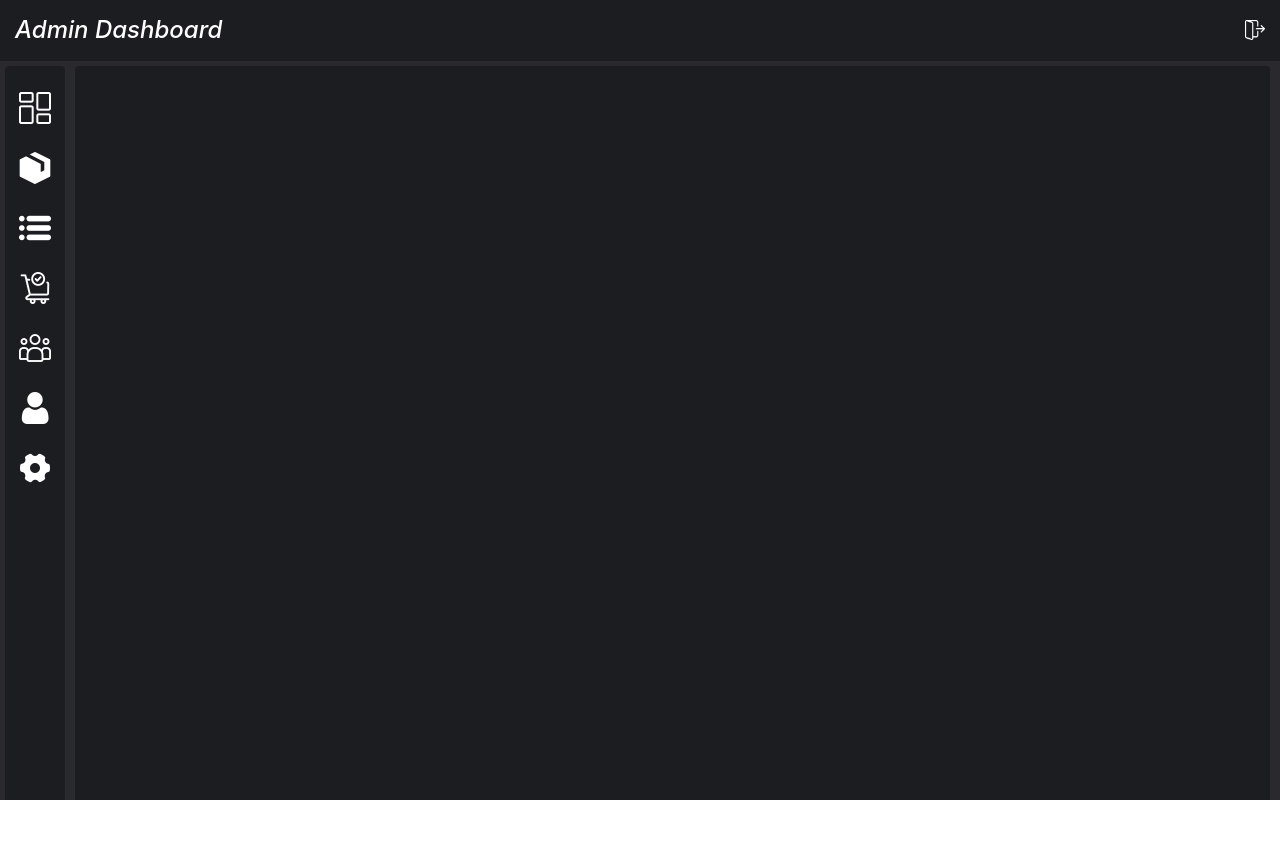
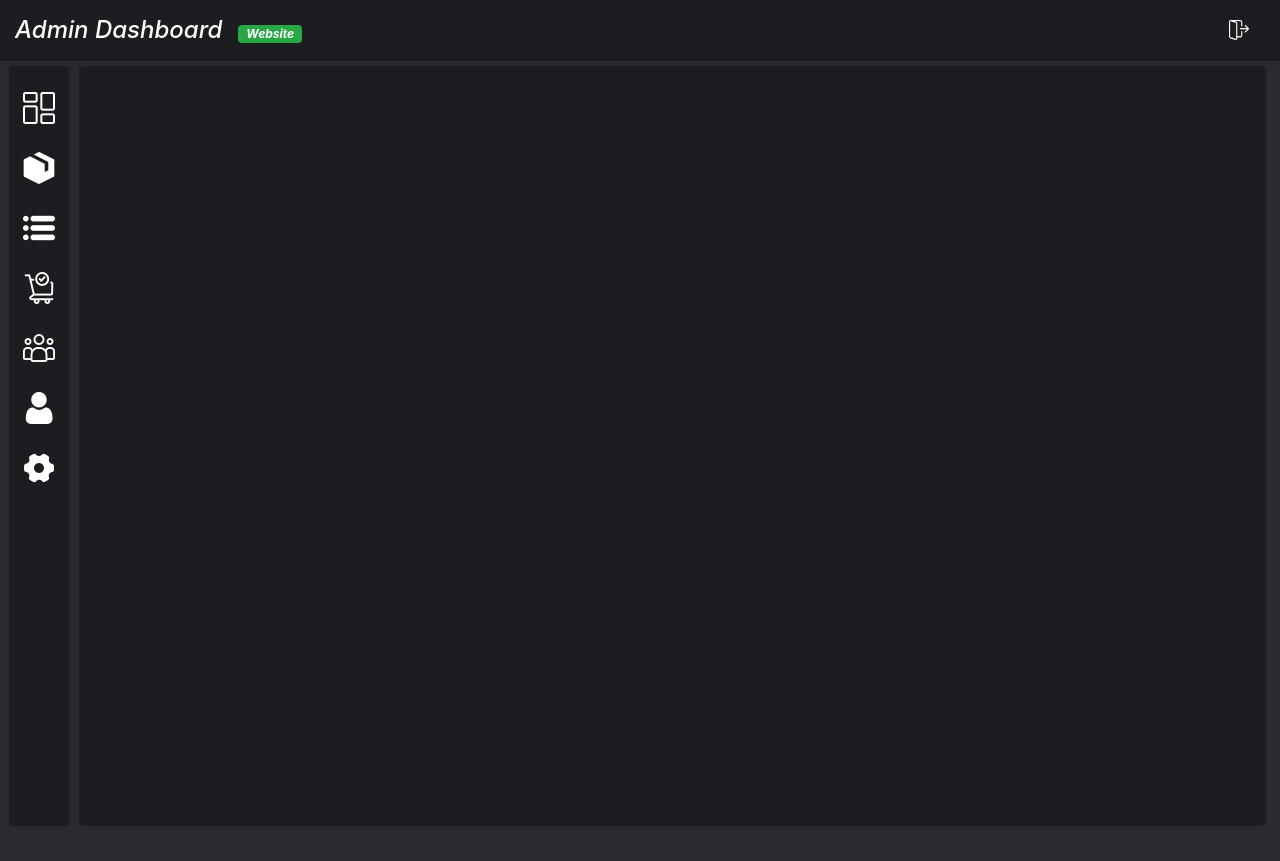
Before and after one commit to Project-g3/E_commerce, an Angular app in the folder Camerent-Front/: page / in a window 1280 px wide. Before the commit the page ends 800 px from the top, so only its background shows below. Built offline with nearby package versions, Linux system fonts and the light colour scheme.

Commit message:
admindash components created

```diff
--- a/Camerent-Front/src/app/Components/admin-page/admin-page.component.css
+++ b/Camerent-Front/src/app/Components/admin-page/admin-page.component.css
@@ -9,9 +9,16 @@
   background-color: rgba(27, 29, 33, 1);
 }
 
+/* *************************************** */
+
+/* Admin-navbar */
+.logout:hover{
+  transform: scale(1.2);
+}
+
 .admin-page{
-  height:100vh;
-  overflow: hidden;
+  min-height:100vh;
+  /* overflow: hidden; */
 }
 
 .admin-page-nav{
--- a/Camerent-Front/src/app/Components/admin-page/admin-page.component.html
+++ b/Camerent-Front/src/app/Components/admin-page/admin-page.component.html
@@ -1,12 +1,14 @@
 
-<div class="container-fluid admin-page body-color">
+<div class="container-fluid  body-color">
   <div class="row ">
     <div class="col-12 container-color font-italic text-white py-3">
       <h4 class="d-inline">Admin Dashboard</h4>
-      <a class="d-inline float-right" href=""> <img src="assets/admindash/sidenav_Nav/logout.png" alt="" width="20px"> </a>
+      <a href="#" class=" badge badge-success ml-3 px-2">Website</a>
+      <a class="d-inline float-right logout mr-3" routerLink=""> <img src="assets/admindash/sidenav_Nav/logout.png" alt="" width="20px"> </a>
     </div>
 
   </div>
+  <div class="container-fluid admin-page px-1">
     <div class="row admin-page-content">
       <div class=" sidenav-small rounded container-color">
         <div class="smallicon rounded my-3 mx-1">
@@ -56,5 +58,7 @@
         <router-outlet></router-outlet>
       </div>
     </div>
+  </div>
+
 
 </div>
```
Lines whose indentation alone changed are shown as unchanged.
